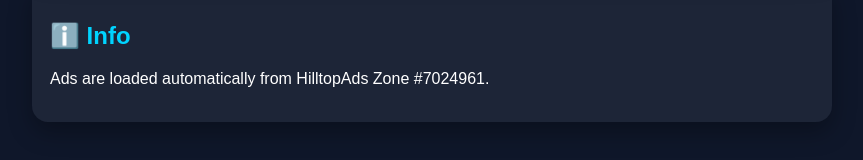
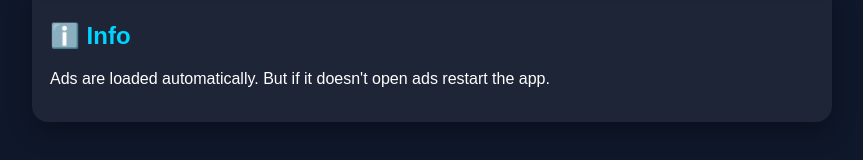
Before and after one commit to mamme234/Ads, a plain HTML site: page index.html in a window 1280 px wide. Shown: the part 397-557 px from the top of the page, without its empty margins (208-1071 px from the left). Drawn offline with Linux system fonts and the light colour scheme.

Commit message:
Update index.html

```diff
--- a/index.html
+++ b/index.html
@@ -112,7 +112,7 @@
 
 <div class="card">
 <h2>ℹ️ Info</h2>
-<p>Ads are loaded automatically from HilltopAds Zone #7024961.</p>
+<p>Ads are loaded automatically. But if it doesn't open ads restart the app.</p>
 </div>
 
 </div>
```
